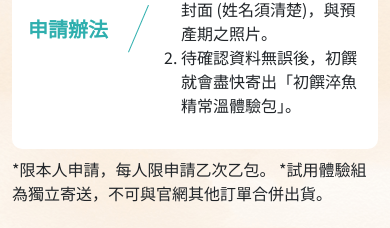
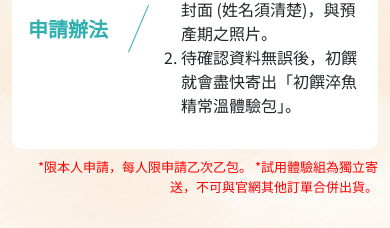
Before and after one commit to Mars-Hayabusa3/huanyu-intv, a plain HTML site: page index.html in a window 390 px wide. Shown: the part 1412-1640 px from the top of the page. Drawn offline with nearby package versions, Linux system fonts and the light colour scheme.

Commit message:
almost done

```diff
--- a/index.css
+++ b/index.css
@@ -134,16 +134,17 @@ li.text {
     border-radius: 20px;
     padding: 2rem 2rem;
     margin-bottom: 1rem;
+    align-items: center;
+}
+
+.mb-5px {
+    margin-bottom: 5px;
 }
 
 .info {
     display: flex;
     align-items: center;
     flex: 0 0 50%;
-}
-
-.info-box {
-    align-items: center;
 }
 
 .info-title {
@@ -160,6 +161,16 @@ li.text {
 
 .info-content>ol {
     padding-left: 1rem;
+}
+
+.notice-flexer {
+    display: flex;
+    justify-content: flex-end;
+}
+
+.red-notice {
+    font-size: small;
+    color: #F00;
 }
 
 .container-pos {
@@ -332,6 +343,10 @@ form>.form-group {
         margin-bottom: 0.5rem;
     }
 
+    .red-notice {
+        text-align: right;
+    }
+
     .container-pos {
         margin-top: 35px;
         margin-bottom: 35px;
--- a/index.html
+++ b/index.html
@@ -103,7 +103,7 @@
                 <div class="info-content">每月1號起-額滿為止，依照填單完成順序安排出貨，申請截止日至當月25日前，或額滿為止。</div>
             </div>
             <!-- RWD end -->
-            <div class="info-box d-none d-md-flex">
+            <div class="info-box d-none d-md-flex mb-5px">
                 <div class="info-title">申請辦法</div>
                 <img src="./img/slash.png">
                 <div class="info-content">
@@ -124,9 +124,11 @@
                     </ol>
                 </div>
             </div>
-            <div class="red-notice">*限本人申請，每人限申請乙次乙包。 *試用體驗組為獨立寄送，不可與官網其他訂單合併出貨。</div>
+            <!-- RWD end -->
+            <div class="notice-flexer">
+                <div class="red-notice">*限本人申請，每人限申請乙次乙包。 *試用體驗組為獨立寄送，不可與官網其他訂單合併出貨。</div>
+            </div>
         </div>
-        <!-- RWD end -->
         <div class="container container-pos d-none d-md-block">
             <img src="./img/wood.jpeg" alt="" class="wood">
             <img src="./img/package.png" alt="" class="package">
```
